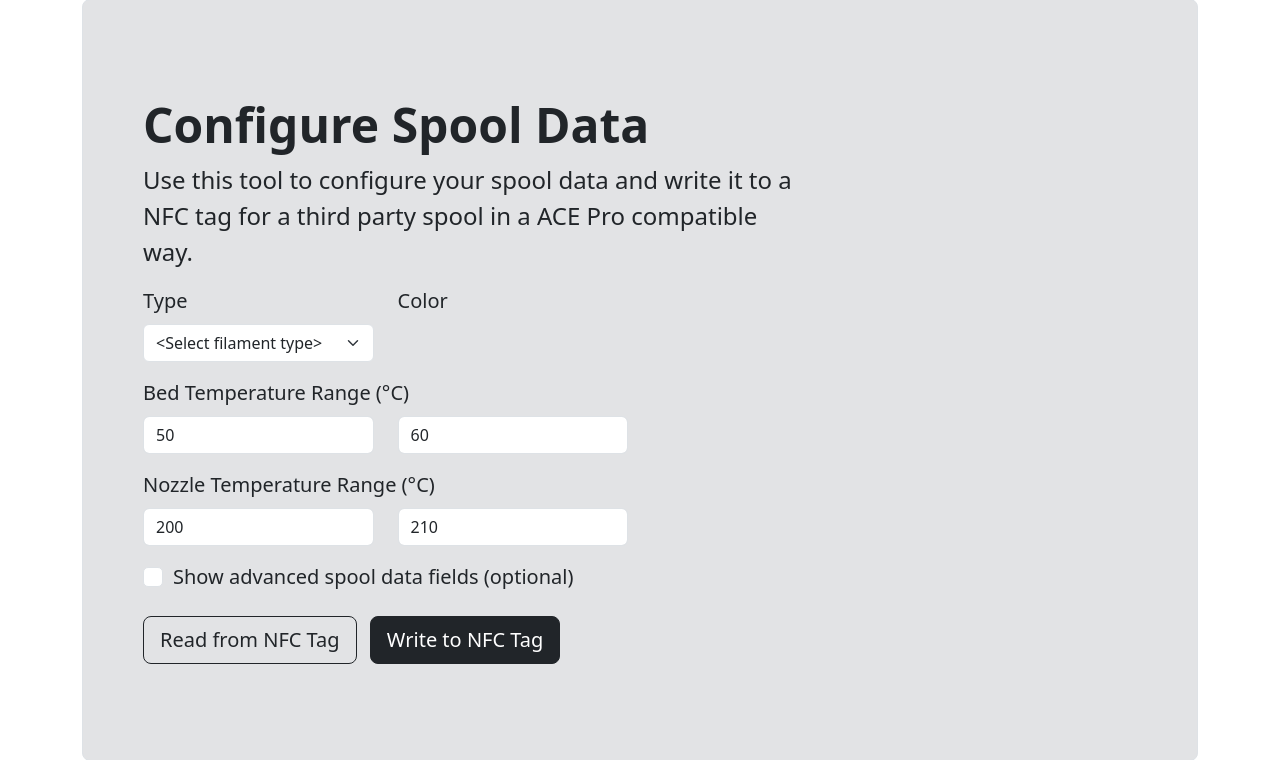
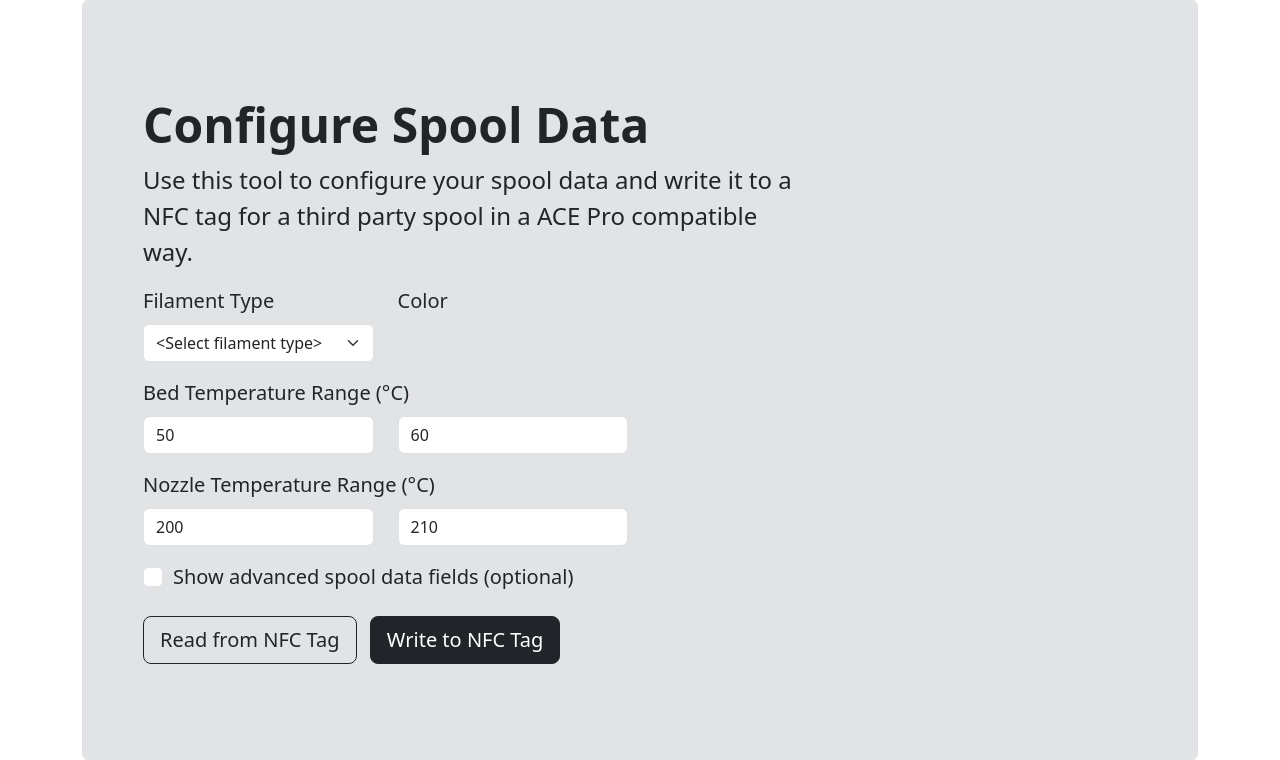
Before and after one commit to marion909/anycubic-nfc-filament, a Flask app: page / in a window 1280 px wide. Shown: the part 102-862 px from the top of the page. Run offline with Flask 3, Linux system fonts and the light colour scheme; some libraries are stand-ins or nearby versions.

Commit message:
UI improvements

```diff
--- a/anycubic_nfc_app/templates/root.html
+++ b/anycubic_nfc_app/templates/root.html
@@ -25,7 +25,7 @@
             <form method="POST" class="fs-5">
                 <div class="row">
                     <div class="col-sm-3 mb-3">
-                        <label for="type" class="form-label">Type</label>
+                        <label for="type" class="form-label">Filament Type</label>
                         <select class="form-select" id="type" name="type" required>
                             <option value="" selected disabled>&lt;Select filament type&gt;</option>
                             {% for type in filament_types %}
```
